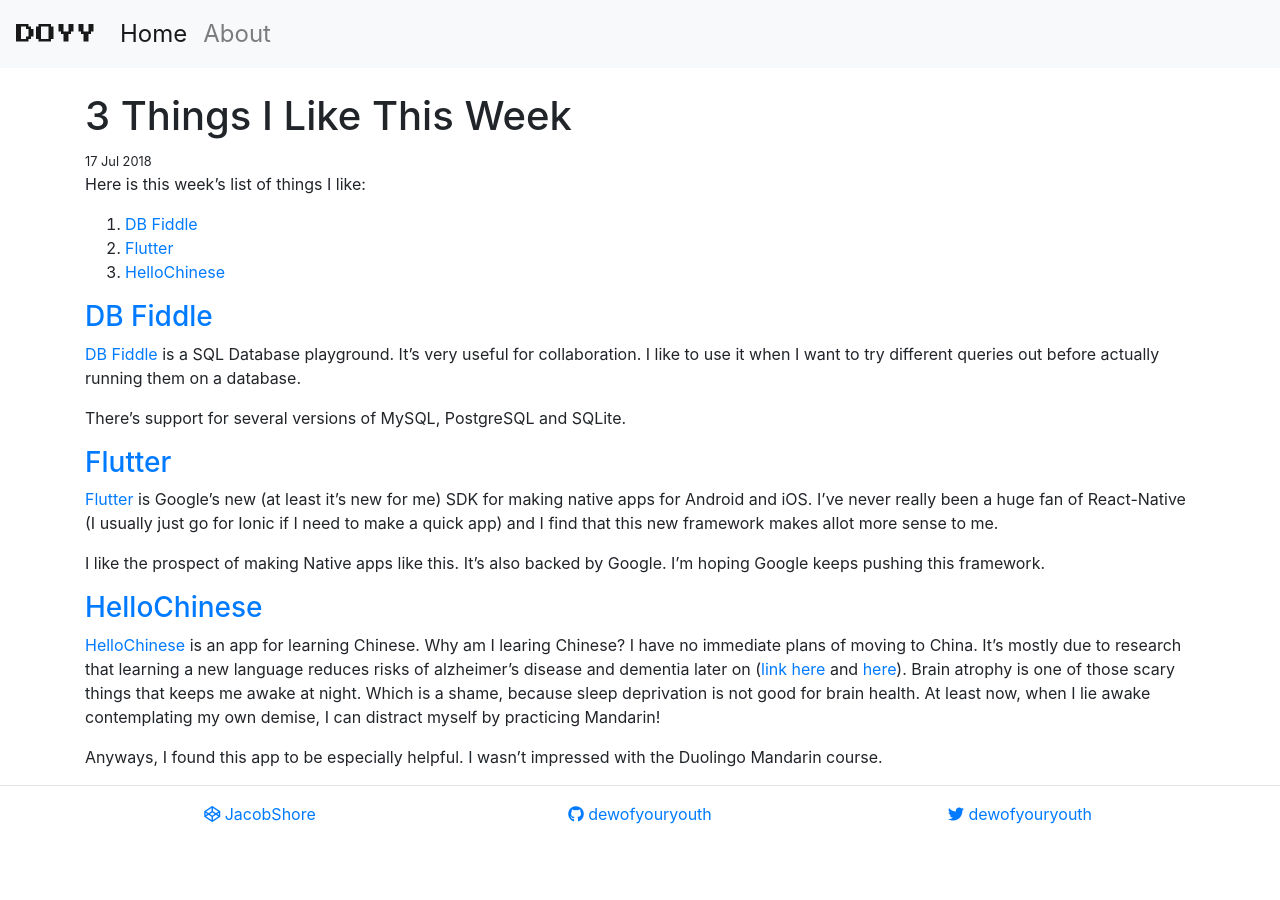
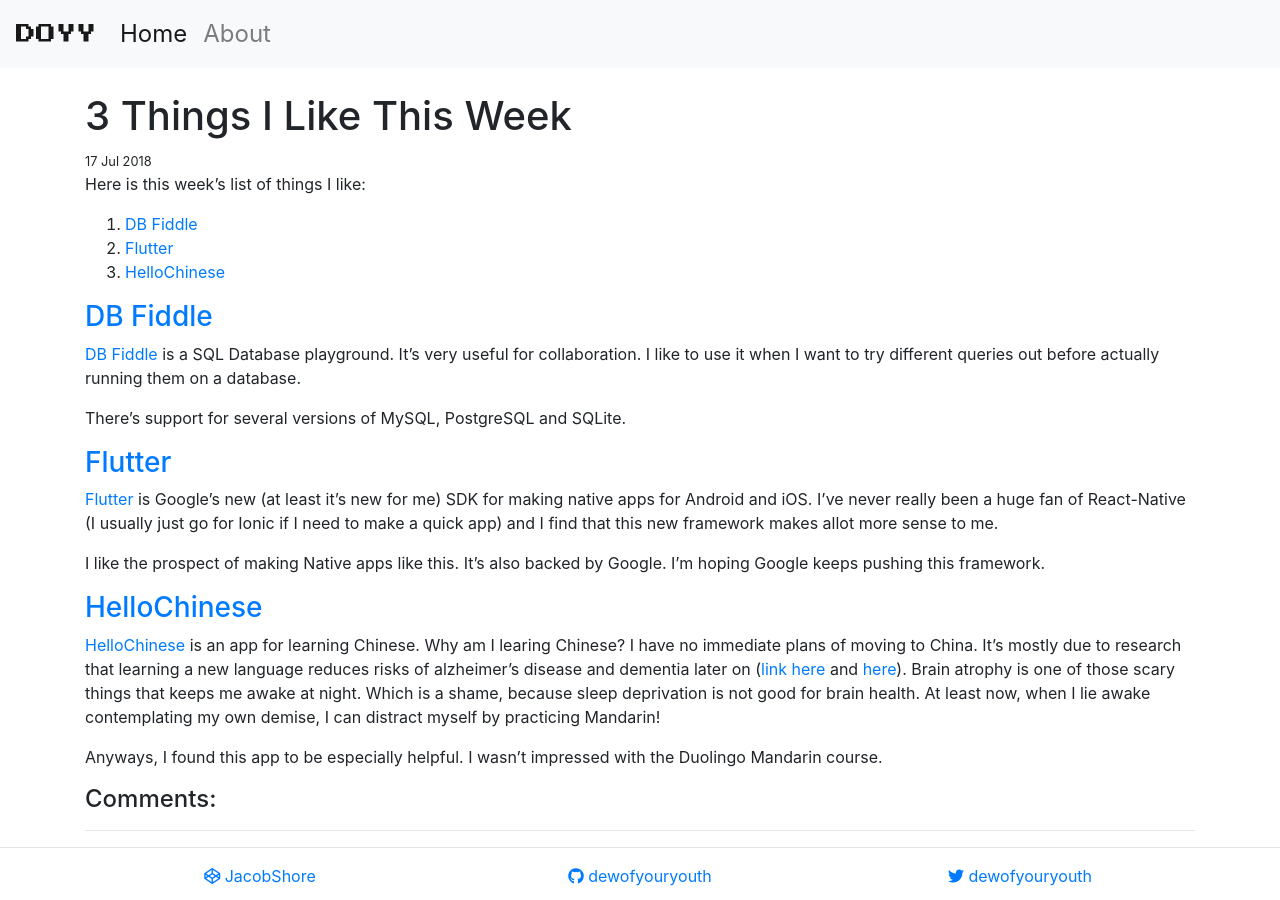
Before and after one commit to DewofyourYouth/DewofyourYouth.github.io, a Jekyll site: the page built from _posts/2018-07-17-three-things-i-like-this-week.md, in a window 1280 px wide. Built offline with Jekyll 4.4.1, drawn with Linux system fonts in a browser that asks for light colours; nearby versions of some CDN libraries.

Commit message:
Update post.html

```diff
--- a/_layouts/post.html
+++ b/_layouts/post.html
@@ -10,6 +10,9 @@
 <div class="post">
   {{ content }}
 </div>
+
+  <h4>Comments:</h4>
+  <hr>
 
 {% if page.comments %}
 <div id="disqus_thread"></div>
```
